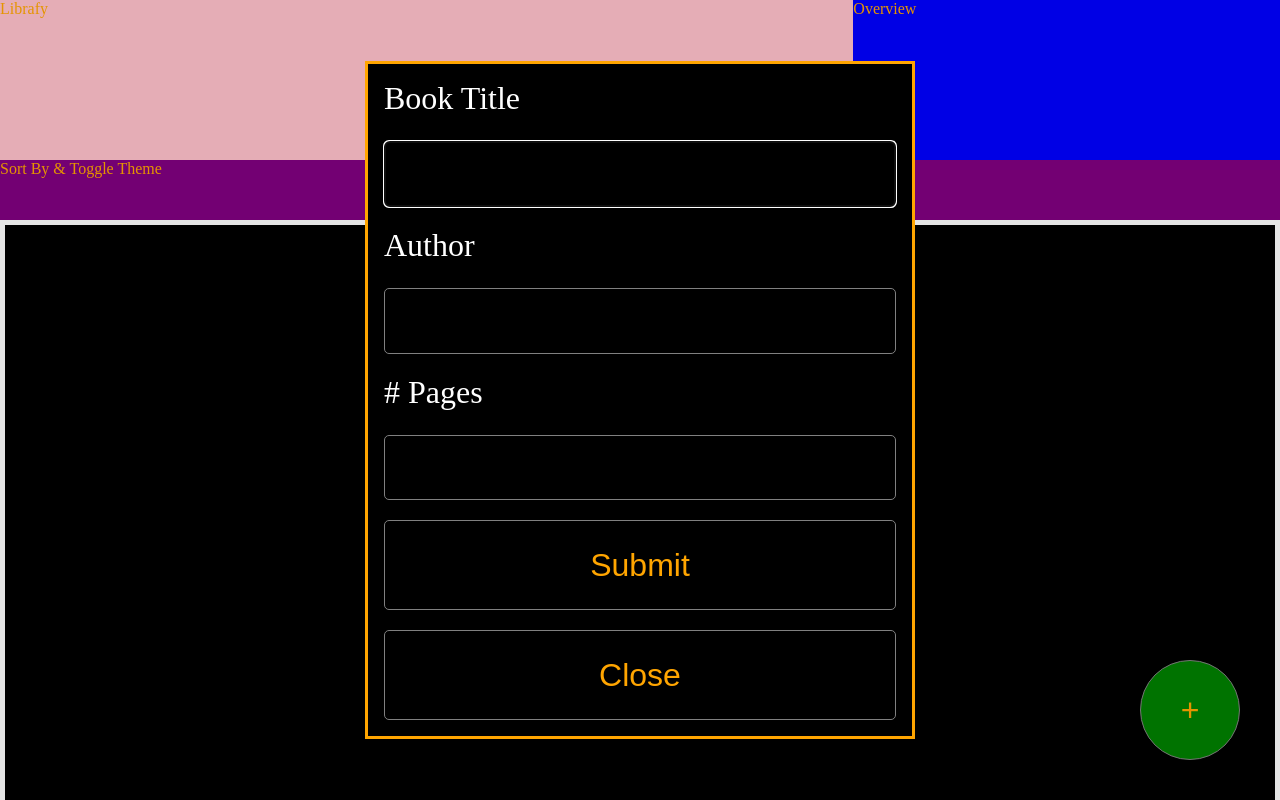
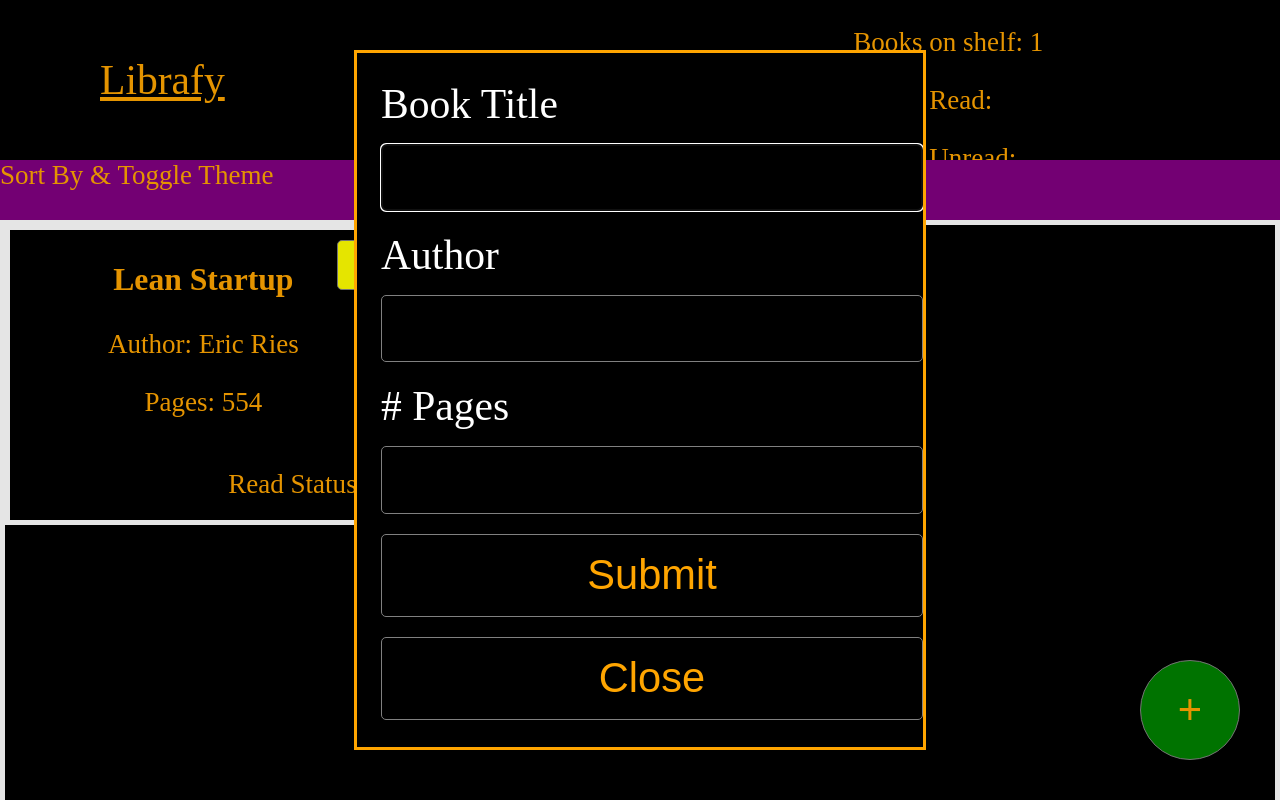
Before and after one commit to ck-js/Library-Management-App, a plain HTML site: page index.html in a window 1280 px wide. Shown: the top 800 px of the page. Drawn offline with Linux system fonts and the light colour scheme; a web font is replaced by a local one.

Commit message:
Create content for library overview section where we can get an overview statistics of number of books in our shelf, number of read and unread books. Wrote js function to determine length of array for number of books.

```diff
--- a/index.html
+++ b/index.html
@@ -16,7 +16,9 @@ Librafy
     </div> -->
 
     <div id="overview-container">
-Overview
+        <p id="total-books">Books on shelf: </p>
+<p id="books-read">Books Read: </p>
+<p id="books-unread">Books Unread: </p>
     </div>
 
     <div id="output-header">
--- a/script.js
+++ b/script.js
@@ -74,7 +74,7 @@ title.textContent = `${bookObject.title}`;
 
 
     }
-
+    displayOverview();
 }
 
 
@@ -124,7 +124,7 @@ outputContainer.removeChild(cardContainer)
 myLibrary.splice(dataIndex, 1)
 
 
-displayBook()
+
 
 }
 
@@ -164,8 +164,19 @@ function getPrototype(obj) {
 // }
 
 openDialog();
+displayBook();
 
 document.body.classList.add('dark-mode')
+
+const overviewContainer = document.getElementById('overview-container')
+function displayOverview() {
+const totalBooks = document.getElementById('total-books')
+
+for (let i = 0; i < myLibrary.length; i++) {
+    totalBooks.textContent = 'Books on shelf: ' + myLibrary.length
+}
+}
+displayOverview();
 
 
 
--- a/style.css
+++ b/style.css
@@ -1,6 +1,11 @@
 :root {
 
 }
+@font-face {
+    font-family: logo;
+    src: url(./assets/Sunkids_Demo.ttf);
+}
+
 body,
 html {
     background-color: black;
@@ -9,7 +14,7 @@ html {
     margin: 0;
     box-sizing: border-box;
     height: 100vh;
-
+font-size: 1.3rem;
 }
 .dark-mode {
 background-color: black;
@@ -28,11 +33,18 @@ color: orange;
 }
 #header-container {
     grid-column: 1 /3;
-    background-color: pink;
+    font-family: logo;
+    font-size: 2rem;
+    text-decoration: underline;
+    display: flex;
+    align-items: center;
+    padding-left: 100px;
+
+
 }
 #overview-container {
     grid-column: 3 /4;
-background-color: blue;
+
 }
 #output-header {
     grid-row: 2;
```
